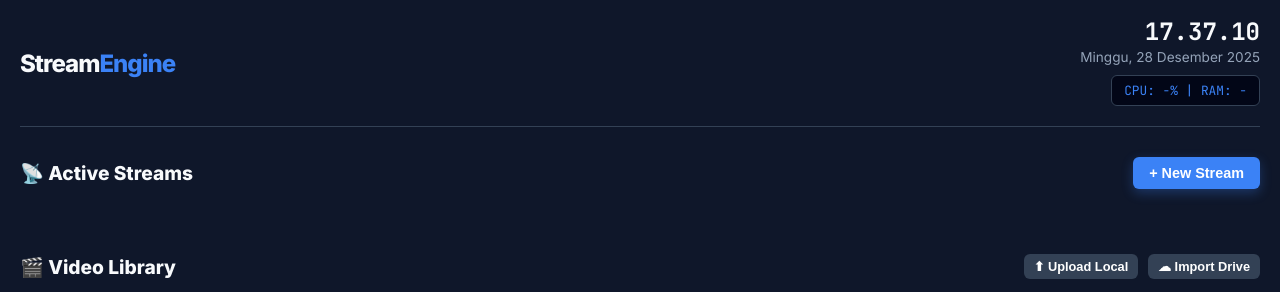
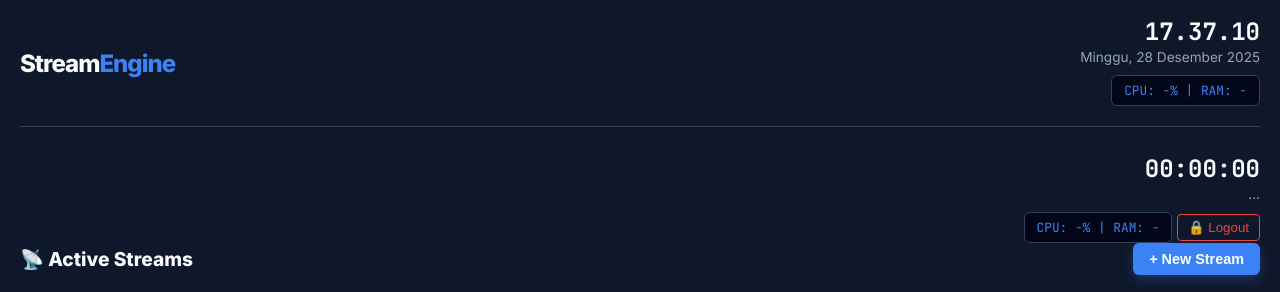
Before and after one commit to ilyasahmadalmaki/stream-engine-vps, a website: page public/index.html in a window 1280 px wide. Shown: the top 292 px of the page. Drawn offline with Linux system fonts and the light colour scheme; no server answers.

Commit message:
Update index.html

```diff
--- a/public/index.html
+++ b/public/index.html
@@ -82,7 +82,15 @@
             <div id="system-stats" class="stats-box">CPU: -% | RAM: -</div>
         </div>
     </div>
+<div class="header-right">
+    <div id="digital-clock" class="clock">00:00:00</div>
+    <div id="date-display" class="date">...</div>
+    <div id="system-stats" class="stats-box">CPU: -% | RAM: -</div>
 
+    <button onclick="logout()" style="margin-top:10px; background:transparent; border:1px solid #ef4444; color:#ef4444; padding:5px 10px; border-radius:4px; cursor:pointer;">
+        🔒 Logout
+    </button>
+</div>
     <div class="section-title">
         <span>📡 Active Streams</span>
         <button class="btn btn-primary" onclick="openModal('modal-stream')"><span>+ New Stream</span></button>
@@ -328,5 +336,15 @@
 
         setInterval(() => { fetchStats(); fetchStreams(); }, 3000); fetchStats(); fetchStreams(); fetchVideos();
     </script>
+    // Tambahkan di dalam tag <script> paling bawah
+async function logout() {
+    if(!confirm('Keluar dari Dashboard?')) return;
+    try {
+        await fetch('/auth/logout', { method: 'POST' });
+        window.location.href = '/login.html';
+    } catch(e) {
+        alert('Gagal logout');
+    }
+}
 </body>
 </html>
```
